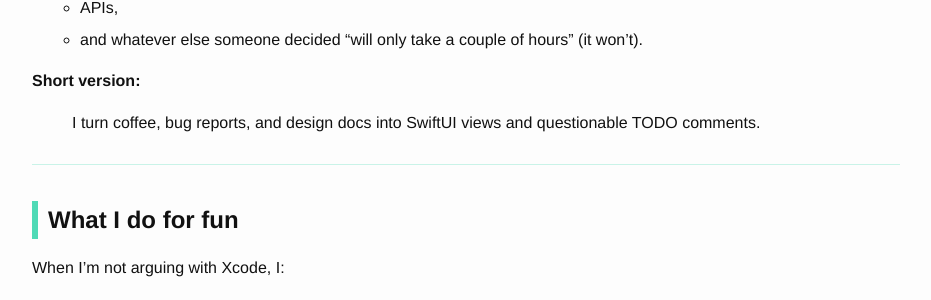
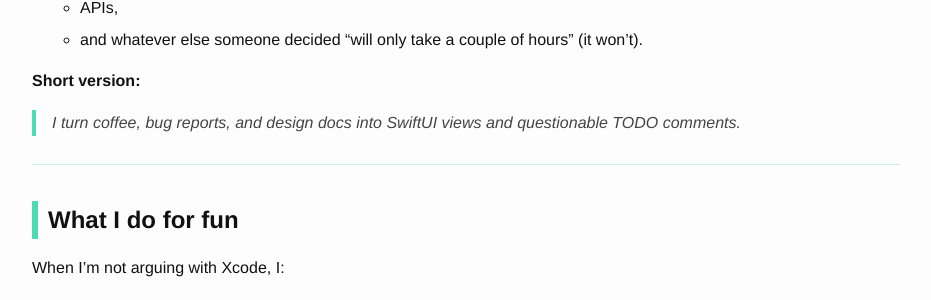
Before and after one commit to qizh/taxiboatdriver.com, a Jekyll site: the page local-preview.html, which Jekyll copies as it is, in a window 1280 px wide. Shown: the part 1821-2121 px from the top of the page, without its empty margins (174-1105 px from the left). Built offline with Jekyll 4.4.1, drawn with Linux system fonts in a browser that asks for light colours.

Commit message:
Apply review feedback: add CSS variables, blockquote styling, and consistency improvements
Co-authored-by: qizh <941415+qizh@users.noreply.github.com>

```diff
--- a/assets/css/style.scss
+++ b/assets/css/style.scss
@@ -7,13 +7,16 @@
   color-scheme: light dark;
   --bg-color: #fdfdfd;
   --text-color: #111;
+  --muted-color: #444;
   --accent-color: #4fdab6;
+  --accent-color-rgb: 79, 218, 182;
 }
 
 @media (prefers-color-scheme: dark) {
   :root {
     --bg-color: #050608;
     --text-color: #f5f5f5;
+    --muted-color: #c7c7c7;
   }
 }
 
@@ -50,7 +53,7 @@ code, tt {
   padding: 0.2em 0.5em;
   border: 1px solid var(--accent-color);
   border-radius: 4px;
-  background: rgba(79, 218, 182, 0.1);
+  background: rgba(var(--accent-color-rgb), 0.1);
   color: var(--text-color);
 }
 
--- a/local-preview.html
+++ b/local-preview.html
@@ -11,6 +11,7 @@
   --text-color: #111;
   --muted-color: #444;
   --accent-color: #4fdab6;
+  --accent-color-rgb: 79, 218, 182;
 }
 
 @media (prefers-color-scheme: dark) {
@@ -79,7 +80,7 @@ li {
 
 hr {
   border: 0;
-  border-top: 1px solid rgba(79, 218, 182, 0.3);
+  border-top: 1px solid rgba(var(--accent-color-rgb), 0.3);
   margin: 28px 0;
 }
 
@@ -99,10 +100,18 @@ code, tt {
   padding: 0.3em 0.6em;
   border: 1px solid var(--accent-color);
   border-radius: 6px;
-  background: rgba(79, 218, 182, 0.12);
+  background: rgba(var(--accent-color-rgb), 0.12);
   color: var(--text-color);
   font-family: "SFMono-Regular", Menlo, Monaco, Consolas, "Liberation Mono", "Courier New", monospace;
   font-size: 0.94em;
+}
+
+blockquote {
+  margin: 0 0 16px;
+  padding-left: 16px;
+  border-left: 4px solid var(--accent-color);
+  font-style: italic;
+  color: var(--muted-color);
 }
 
 .section-lead {
```
